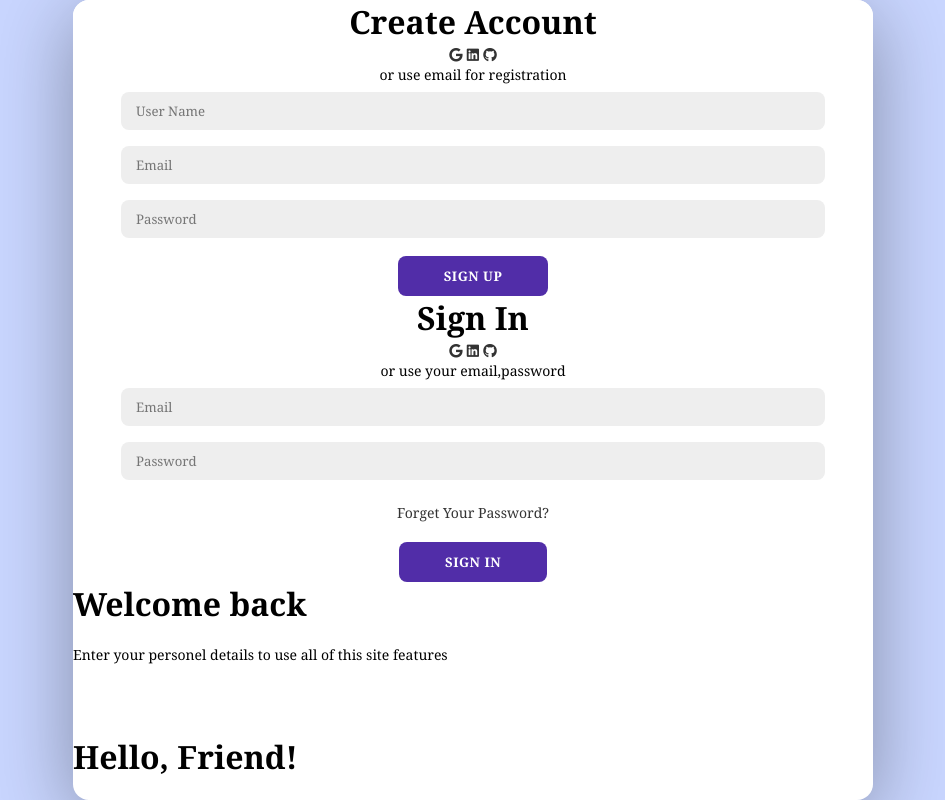
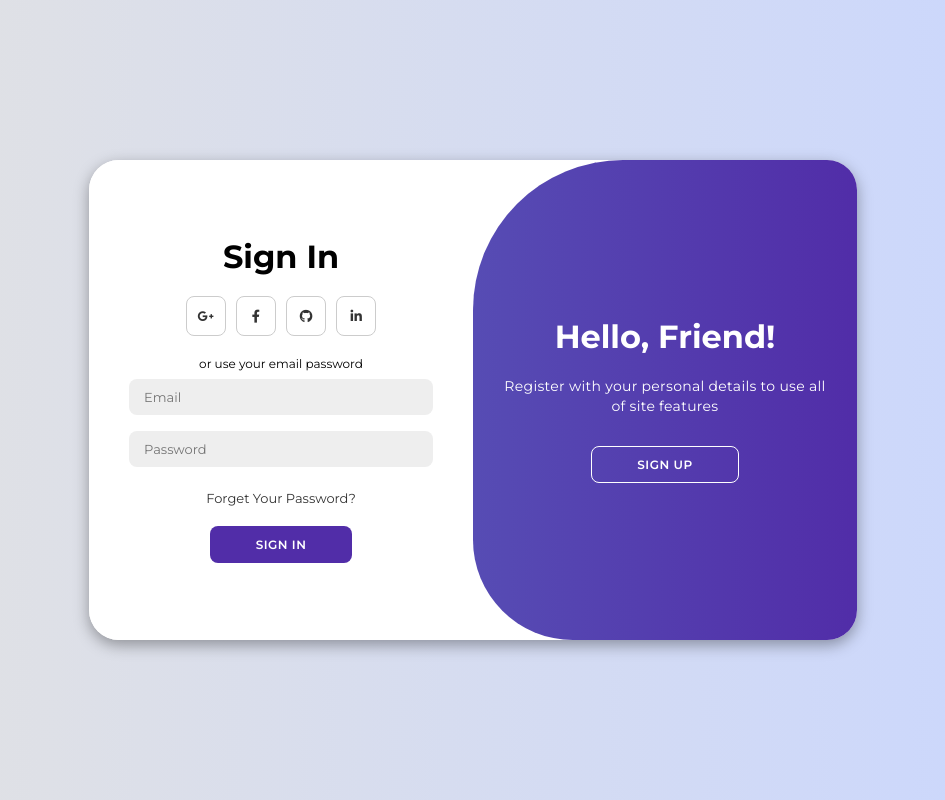
Before and after one commit to prathyanthDhanus/Log-Sign-HTML, a plain HTML site: page index.html in a window 1280 px wide. Shown: the whole page, without its empty margins (167-1112 px from the left). Drawn offline with Linux system fonts and the light colour scheme; a script that the page names is missing.

Commit message:
added script file and added css

```diff
--- a/index.html
+++ b/index.html
@@ -1,70 +1,66 @@
 <!DOCTYPE html>
 <html lang="en">
+
 <head>
     <meta charset="UTF-8">
     <meta name="viewport" content="width=device-width, initial-scale=1.0">
     <link rel="stylesheet" href="https://cdnjs.cloudflare.com/ajax/libs/font-awesome/6.4.2/css/all.min.css">
-    <link rel="stylesheet" href="style.css"> <!--Css file linked here and font awasome link above-->
-    <title>Login-Signup Page</title>
+    <link rel="stylesheet" href="style.css">
+    <title>Modern Login Page | AsmrProg</title>
 </head>
+
 <body>
-    <div class="container" id="container"> <!----------------- Main Div---------------->
+
+    <div class="container" id="container">
         <div class="form-container sign-up">
-  <form >
+            <form>
                 <h1>Create Account</h1>
                 <div class="social-icons">
-    <a href="#" class="icon"><i class="fa-brands fa-google"></i></a>
-    <a href="#" class="icon"><i class="fa-brands fa-linkedin"></i></i></a>
+                    <a href="#" class="icon"><i class="fa-brands fa-google-plus-g"></i></a>
+                    <a href="#" class="icon"><i class="fa-brands fa-facebook-f"></i></a>
                     <a href="#" class="icon"><i class="fa-brands fa-github"></i></a>
+                    <a href="#" class="icon"><i class="fa-brands fa-linkedin-in"></i></a>
                 </div>
-   <span>or use email for registration</span>
-   <input type="text" placeholder="User Name">
+                <span>or use your email for registeration</span>
+                <input type="text" placeholder="Name">
                 <input type="email" placeholder="Email">
                 <input type="password" placeholder="Password">
                 <button>Sign Up</button>
-
             </form>
-
         </div>
-
-  <div class="form-container signin">
-    <form >
+        <div class="form-container sign-in">
+            <form>
                 <h1>Sign In</h1>
                 <div class="social-icons">
-      <a href="#" class="icon"><i class="fa-brands fa-google"></i></a>
-      <a href="#" class="icon"><i class="fa-brands fa-linkedin"></i></i></a>
+                    <a href="#" class="icon"><i class="fa-brands fa-google-plus-g"></i></a>
+                    <a href="#" class="icon"><i class="fa-brands fa-facebook-f"></i></a>
                     <a href="#" class="icon"><i class="fa-brands fa-github"></i></a>
+                    <a href="#" class="icon"><i class="fa-brands fa-linkedin-in"></i></a>
                 </div>
-     <span>or use your email,password</span>
+                <span>or use your email password</span>
                 <input type="email" placeholder="Email">
                 <input type="password" placeholder="Password">
                 <a href="#">Forget Your Password?</a>
                 <button>Sign In</button>
-
             </form>
-
         </div>
-
-
         <div class="toggle-container">
             <div class="toggle">
-            <div class="toggle-paneltogle-left">
-                <h1>Welcome back</h1>
-                <p>Enter your personel details to use all of this site features</p>
+                <div class="toggle-panel toggle-left">
+                    <h1>Welcome Back!</h1>
+                    <p>Enter your personal details to use all of site features</p>
                     <button class="hidden" id="login">Sign In</button>
                 </div>
-
-            <div class="toggle-paneltogle-right">
+                <div class="toggle-panel toggle-right">
                     <h1>Hello, Friend!</h1>
-                <p>Register with  your personel details to use all of this site features</p>
+                    <p>Register with your personal details to use all of site features</p>
                     <button class="hidden" id="register">Sign Up</button>
                 </div>
-
+            </div>
         </div>
     </div>
 
-    </div>           <!-------------Main Div close------------->
     <script src="script.js"></script>
+</body>
 
-</body>
 </html>
--- /dev/null
+++ b/script.js
@@ -0,0 +1,12 @@
+const container = document.getElementById('container');
+const registerBtn =document.getElementById('register');
+const loginBtn = document.getElementById('login');
+
+
+registerBtn.addEventListener('click',()=>{
+    container.classList.add('active');
+})
+
+loginBtn.addEventListener('click',()=>{
+    container.classList.remove('active');
+})
--- a/style.css
+++ b/style.css
@@ -1,16 +1,15 @@
-@import url('https://fonts.googleapis.com/css2?family=Mukta&display=swap');
-
+@import url('https://fonts.googleapis.com/css2?family=Montserrat:wght@300;400;500;600;700&display=swap');
 
 *{
     margin: 0;
     padding: 0;
     box-sizing: border-box;
-    font-family: Cambria, Cochin, Georgia, Times, 'Times New Roman', serif;
+    font-family: 'Montserrat', sans-serif;
 }
 
 body{
     background-color: #c9d6ff;
-    background: -moz-linear-gradient(to right,#e2e2e2,#c9d6ff);
+    background: linear-gradient(to right, #e2e2e2, #c9d6ff);
     display: flex;
     align-items: center;
     justify-content: center;
@@ -20,45 +19,44 @@ body{
 
 .container{
     background-color: #fff;
-    border-radius: 1rem;
-    box-shadow: 0 1rem 5rem rgba(0,0,0,0.35);
+    border-radius: 30px;
+    box-shadow: 0 5px 15px rgba(0, 0, 0, 0.35);
     position: relative;
     overflow: hidden;
-    width: 50rem;
+    width: 768px;
     max-width: 100%;
-    min-height: 30rem;
+    min-height: 480px;
 }
 
 .container p{
-    font-size: 0.875rem;
-    line-height: 1.25rem;
-    letter-spacing: 0.019 ;
-    margin:1.25rem 0;
+    font-size: 14px;
+    line-height: 20px;
+    letter-spacing: 0.3px;
+    margin: 20px 0;
 }
 
 .container span{
-    font-size:0.875rem ;
-
+    font-size: 12px;
 }
 
 .container a{
     color: #333;
-    font-size: 0.875rem;
+    font-size: 13px;
     text-decoration: none;
-    margin: 0.938rem 0 0.625rem;
+    margin: 15px 0 10px;
 }
 
 .container button{
     background-color: #512da8;
     color: #fff;
-    font-size: 0.825rem;
-    padding: 0.625rem 2.813rem;
-    border: 0.063rem solid transparent;
-    border-radius: 0.5rem;
+    font-size: 12px;
+    padding: 10px 45px;
+    border: 1px solid transparent;
+    border-radius: 8px;
     font-weight: 600;
-    letter-spacing: 0.031rem;
+    letter-spacing: 0.5px;
     text-transform: uppercase;
-    margin-top: 0.625rem;
+    margin-top: 10px;
     cursor: pointer;
 }
 
@@ -68,22 +66,145 @@ body{
 }
 
 .container form{
-    background-color: #ffff;
+    background-color: #fff;
     display: flex;
     align-items: center;
     justify-content: center;
     flex-direction: column;
-    padding: 0 3rem;
+    padding: 0 40px;
     height: 100%;
 }
 
 .container input{
     background-color: #eee;
     border: none;
-    margin: 0.5rem 0;
-    padding: 0.625rem 0.938rem;
-    font-size: 0.825rem;
-    border-radius: 0.5rem;
+    margin: 8px 0;
+    padding: 10px 15px;
+    font-size: 13px;
+    border-radius: 8px;
     width: 100%;
     outline: none;
 }
+
+.form-container{
+    position: absolute;
+    top: 0;
+    height: 100%;
+    transition: all 0.6s ease-in-out;
+}
+
+.sign-in{
+    left: 0;
+    width: 50%;
+    z-index: 2;
+}
+
+.container.active .sign-in{
+    transform: translateX(100%);
+}
+
+.sign-up{
+    left: 0;
+    width: 50%;
+    opacity: 0;
+    z-index: 1;
+}
+
+.container.active .sign-up{
+    transform: translateX(100%);
+    opacity: 1;
+    z-index: 5;
+    animation: move 0.6s;
+}
+
+@keyframes move{
+    0%, 49.99%{
+        opacity: 0;
+        z-index: 1;
+    }
+    50%, 100%{
+        opacity: 1;
+        z-index: 5;
+    }
+}
+
+.social-icons{
+    margin: 20px 0;
+}
+
+.social-icons a{
+    border: 1px solid #ccc;
+    border-radius: 20%;
+    display: inline-flex;
+    justify-content: center;
+    align-items: center;
+    margin: 0 3px;
+    width: 40px;
+    height: 40px;
+}
+
+.toggle-container{
+    position: absolute;
+    top: 0;
+    left: 50%;
+    width: 50%;
+    height: 100%;
+    overflow: hidden;
+    transition: all 0.6s ease-in-out;
+    border-radius: 150px 0 0 100px;
+    z-index: 1000;
+}
+
+.container.active .toggle-container{
+    transform: translateX(-100%);
+    border-radius: 0 150px 100px 0;
+}
+
+.toggle{
+    background-color: #512da8;
+    height: 100%;
+    background: linear-gradient(to right, #5c6bc0, #512da8);
+    color: #fff;
+    position: relative;
+    left: -100%;
+    height: 100%;
+    width: 200%;
+    transform: translateX(0);
+    transition: all 0.6s ease-in-out;
+}
+
+.container.active .toggle{
+    transform: translateX(50%);
+}
+
+.toggle-panel{
+    position: absolute;
+    width: 50%;
+    height: 100%;
+    display: flex;
+    align-items: center;
+    justify-content: center;
+    flex-direction: column;
+    padding: 0 30px;
+    text-align: center;
+    top: 0;
+    transform: translateX(0);
+    transition: all 0.6s ease-in-out;
+}
+
+.toggle-left{
+    transform: translateX(-200%);
+}
+
+.container.active .toggle-left{
+    transform: translateX(0);
+}
+
+.toggle-right{
+    right: 0;
+    transform: translateX(0);
+}
+
+.container.active .toggle-right{
+    transform: translateX(200%);
+}
```
Lines whose indentation alone changed are shown as unchanged.
